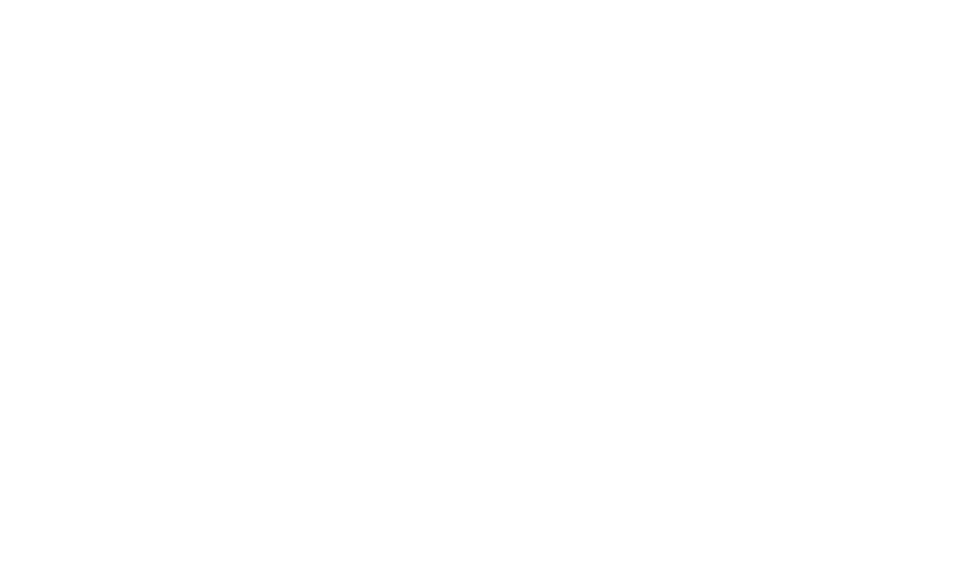
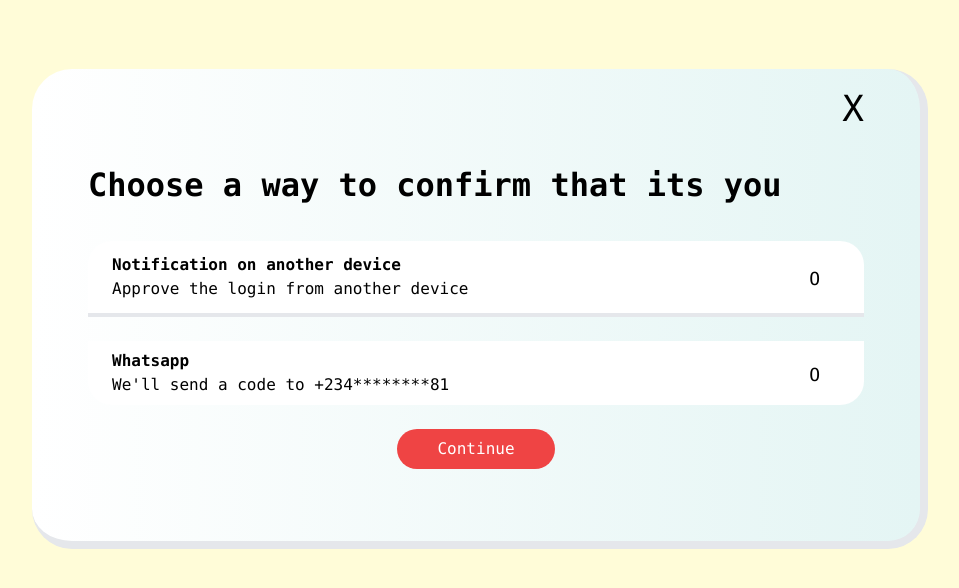
Before and after one commit to m4ace-project/blog-frontend, a React (Vite) app: page /confirm in a window 1280 px wide. Before the commit this address had no page. Shown: the top 588 px of the page, without its empty margins (160-1119 px from the left). Built offline with nearby package versions, Linux system fonts and the light colour scheme.

Commit message:
Add way to confirm that its you page

```diff
--- a/src/App.jsx
+++ b/src/App.jsx
@@ -4,6 +4,7 @@
 import Verify from './pages/Verify';
 import Facebook from './pages/Facebook';
 import Welcome from './pages/Welcome';
+import Confirm from './pages/Confirm';
 import Account from './pages/Account';
 import Check from './pages/Check';
 import Whatsapp from './pages/Whatsapp';
@@ -36,6 +37,7 @@
         <Route path="/verify" element={ <Verify /> } />
         <Route path="/facebook" element={ <Facebook /> } />
         <Route path="/google" element={ <Google /> } />
+        <Route path="/confirm" element={ <Confirm /> } />
         <Route path="/" element={ <Welcome /> } />
         <Route path="/account" element={ <Account /> } />
         <Route path="/check" element={ <Check /> } />
--- /dev/null
+++ b/src/pages/Confirm.jsx
@@ -0,0 +1,34 @@
+import React from 'react'
+
+function Confirm() {
+  return (
+    <div className='font-mono'>
+        <div className="bg-[#FFFCD8] font-mono px-[8%] lg:px-[15%] md:pt-[4.3rem] pt-[5rem] h-[100vh]">
+
+            <div className="bg-gradient-to-l from-[#E4F5F4] to-white pt-5 px-5 md:px-14 rounded-[40px] h-[32rem] md:h-[30rem] border-r-[0.5rem] border-b-[0.5rem]">
+                <p className='text-right text-2xl md:text-4xl'>X</p>
+                <h3 className='text-[1.7rem] font-bold md:text-[2rem] mt-1 md:my-[2rem]'>Choose a way to confirm that its you</h3>
+                <div className='bg-white rounded-t-3xl ps-4 md:px-6 py-3 my-3 border-b-4 flex justify-between'>
+                    <div>
+                        <h5 className='font-bold'>Notification on another device</h5>
+                        <p>Approve the login from another device</p>
+                    </div>
+                    <p className='text-lg pt-3 pr-5 hidden md:flex'>O</p>
+                </div>
+                <div className='bg-white rounded-b-3xl ps-4 md:px-6 py-2 my-6 p-4 flex justify-between'>
+                    <div>
+                        <h5 className='font-bold'>Whatsapp</h5>
+                        <p>We'll send a code to +234********81</p>
+                    </div>
+                    <p className='text-lg pt-3 pr-5 hidden md:flex'>O</p>
+                </div>
+                <div className='flex justify-center'>
+                    <button className='bg-red-500 text-white p-10 py-2 rounded-full'>Continue</button>
+                </div>
+            </div>
+        </div>
+    </div>
+  )
+}
+
+export default Confirm
```
